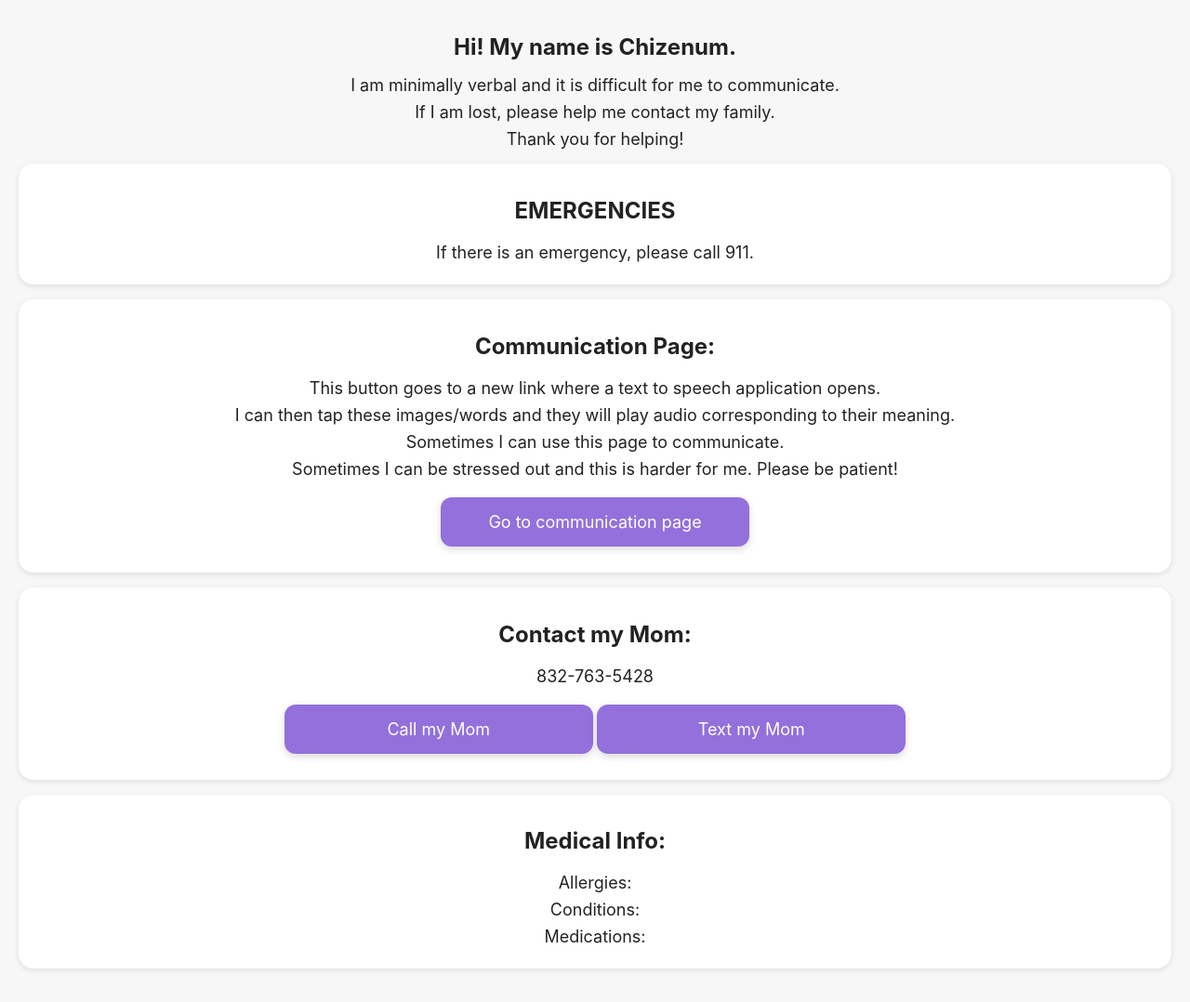
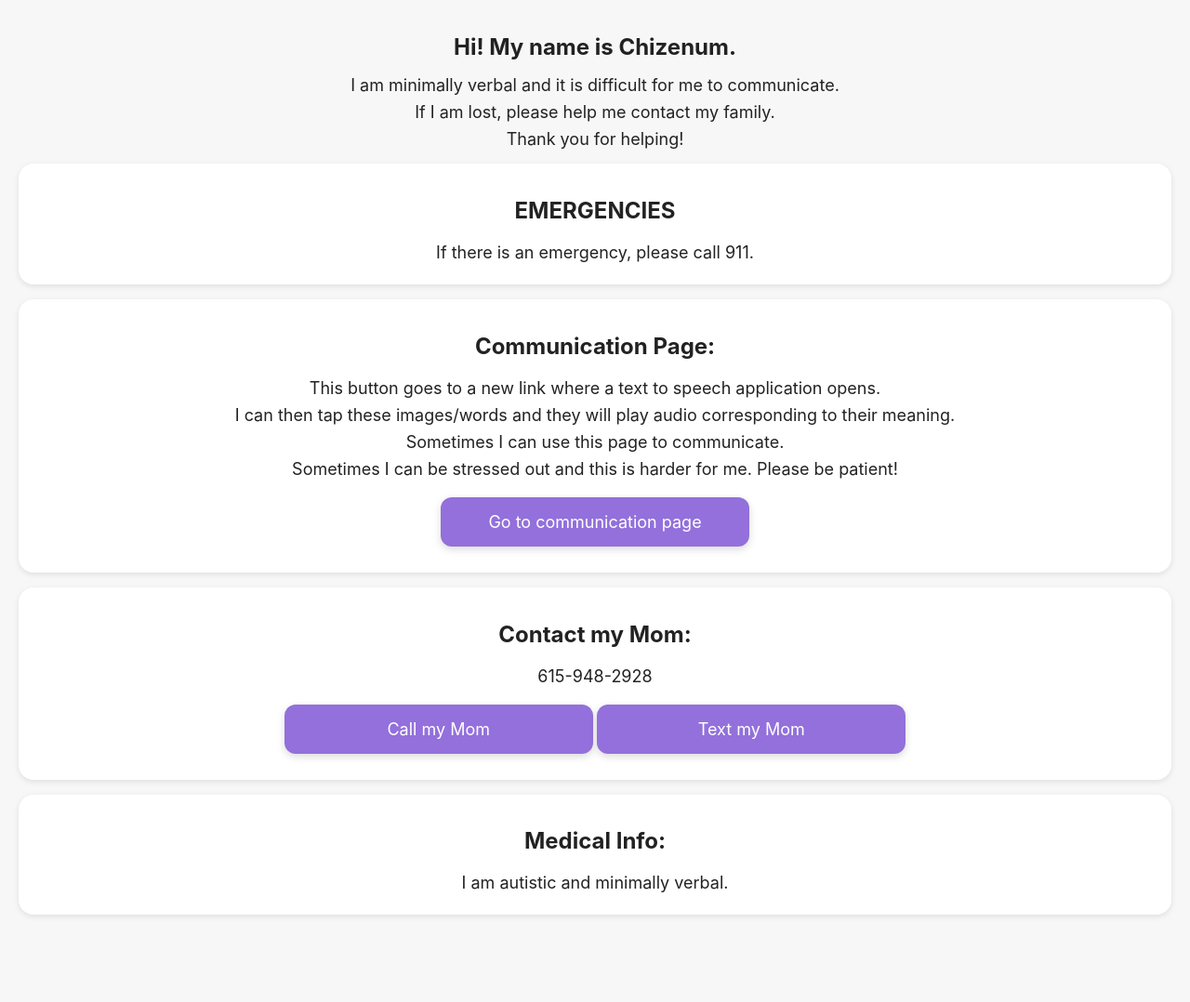
Before and after one commit to esmythe2005-jpg/nfc_textmessaging, a plain HTML site: page index.html in a window 1280 px wide. Shown: the whole page at 93% size. After the commit the page ends 1020 px from the top, so only its background shows below. Drawn offline with Linux system fonts and the light colour scheme.

Commit message:
Update index.html

```diff
--- a/index.html
+++ b/index.html
@@ -86,16 +86,14 @@
 
   <div class = "section">
     <h2>Contact my Mom:</h2>
-    <p>832-763-5428</p>
-    <a class = "button" href = "tel: 8327635428">Call my Mom</a>
-    <a class = "button" href = "sms: 8327635428">Text my Mom</a>
+    <p>615-948-2928</p>
+    <a class = "button" href = "tel: 6159482928">Call my Mom</a>
+    <a class = "button" href = "sms: 6159482928">Text my Mom</a>
   </div>
 
   <div class = "section">
     <h2>Medical Info:</h2>
-    <p>Allergies: </p>
-    <p>Conditions: </p>
-    <p>Medications: </p>
+    <p>I am autistic and minimally verbal.</p>
   </div>
 
 </body>
```
